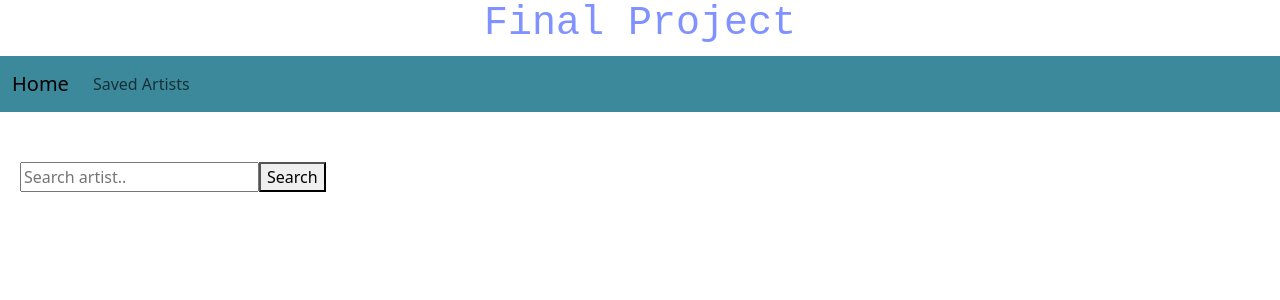
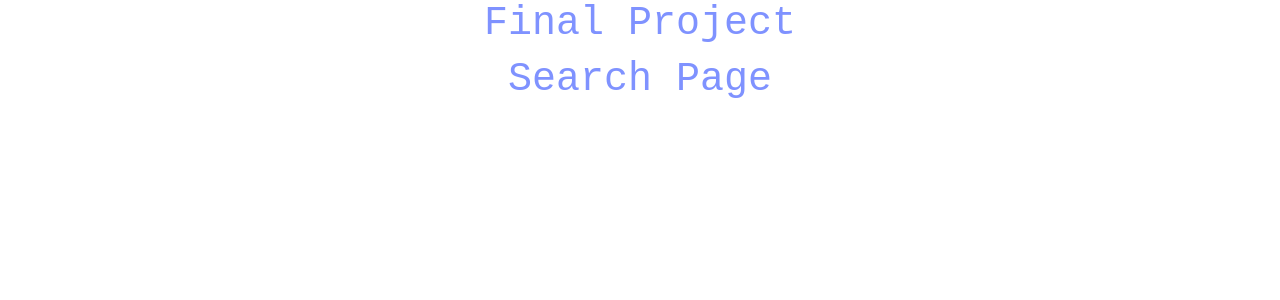
Before and after one commit to mahmouddaabas/DA395A-Final-Project, a React (Create React App) app: page /search in a window 1280 px wide. Shown: the top 300 px of the page. Built offline with nearby package versions, Linux system fonts and the light colour scheme.

Commit message:
Pass value in search bar to SearchPage component

```diff
--- a/package.json
+++ b/package.json
@@ -8,6 +8,7 @@
     "@testing-library/user-event": "^13.5.0",
     "react": "^18.2.0",
     "react-dom": "^18.2.0",
+    "react-router-dom": "^6.11.2",
     "react-scripts": "5.0.1",
     "web-vitals": "^2.1.4"
   },
--- a/src/App.js
+++ b/src/App.js
@@ -1,11 +1,19 @@
 
+import React from 'react';
+import { BrowserRouter, Route, Routes } from 'react-router-dom';
 import Homepage from "./components/Homepage"
+import SearchPage from "./components/SearchPage";
 
 function App() {
   return (
     <div className="App">
       <h1>Final Project</h1>
-      <Homepage/>
+      <BrowserRouter>
+      <Routes>
+        <Route path='/' element={<Homepage />} />
+        <Route path='search' element={<SearchPage/>} />
+      </Routes>
+      </BrowserRouter>
     </div>
   );
 }
--- a/src/components/Homepage.js
+++ b/src/components/Homepage.js
@@ -1,30 +1,31 @@
 import React, { useState, useRef } from 'react'
+import { Link } from 'react-router-dom';
 import './styles/Homepage.css';
 
 
 export default function Homepage(props) {
-  const [searchArtist, setArtist] = useState([]);
+  const [searchValue, setSearchValue] = useState([]);
 
   const searchBarRef = useRef();
 
-  function searchMusic() {
-    console.log(searchBarRef.current.value)
+  function handleInputChange(event) {
+    setSearchValue(event.target.value);
   }
 
 
   return (
     <div>
-      <nav class="navbar navbar-expand-lg bg-body-tertiary">
-        <div class="container-fluid">
-          <a class="navbar-brand" href="#">Home</a>
-          <button class="navbar-toggler" type="button" data-bs-toggle="collapse" data-bs-target="#navbarNav" aria-controls="navbarNav" aria-expanded="false" aria-label="Toggle navigation">
-            <span class="navbar-toggler-icon"></span>
+      <nav className="navbar navbar-expand-lg bg-body-tertiary">
+        <div className="container-fluid">
+          <a className="navbar-brand" href="#">Home</a>
+          <button className="navbar-toggler" type="button" data-bs-toggle="collapse" data-bs-target="#navbarNav" aria-controls="navbarNav" aria-expanded="false" aria-label="Toggle navigation">
+            <span className="navbar-toggler-icon"></span>
           </button>
-          <div class="collapse navbar-collapse" id="navbarNav">
-            <ul class="navbar-nav">
+          <div className="collapse navbar-collapse" id="navbarNav">
+            <ul className="navbar-nav">
 
-              <li class="nav-item">
-                <a class="nav-link" href="#">Saved Artists</a>
+              <li className="nav-item">
+                <a className="nav-link" href="#">Saved Artists</a>
               </li>
 
             </ul>
@@ -33,8 +34,10 @@
       </nav>
 
       <div className="form-container">
-        <input type="text" placeholder="Search artist.." ref={searchBarRef}/>
-        <button type="submit" onClick={searchMusic}>Search</button>
+        <input type="text" placeholder="Search artist.." onChange={handleInputChange} ref={searchBarRef}/>
+        <Link className='btn btn-primary' to="/search" state={{ searchValue }}>
+          Search
+        </Link>
       </div>
     </div>
   );
--- /dev/null
+++ b/src/components/SearchPage.js
@@ -0,0 +1,14 @@
+import React from 'react';
+import { useLocation } from 'react-router-dom';
+
+export default function SearchPage() {
+  const location = useLocation();
+  const searchValue = location.state?.searchValue;
+
+  return (
+    <div>
+      <h1>Search Page</h1>
+      <h2>{searchValue}</h2>
+    </div>
+  );
+}
```
Also changed, not shown: 1 other file (tests, documents, lock files or other folders).
